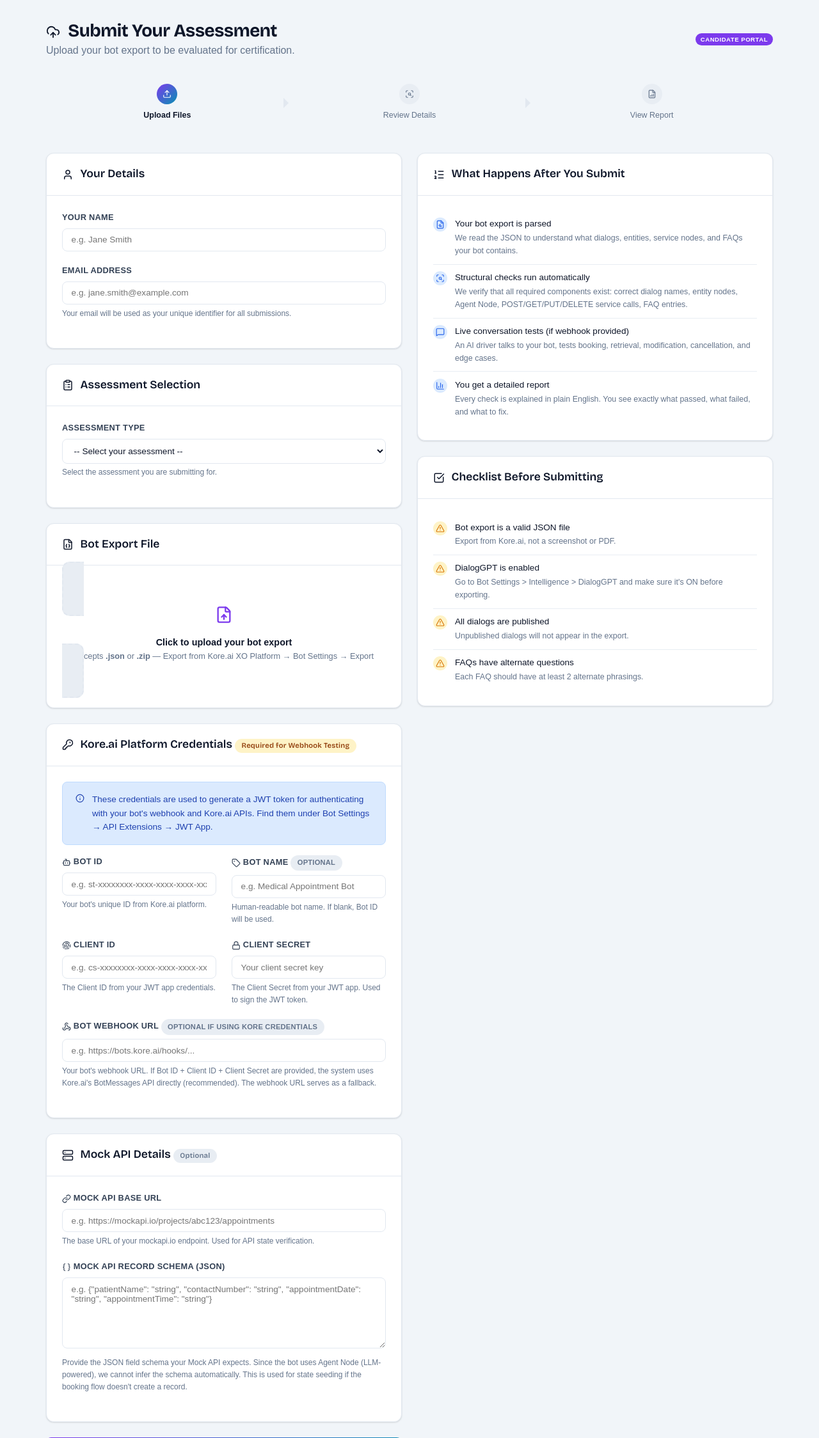
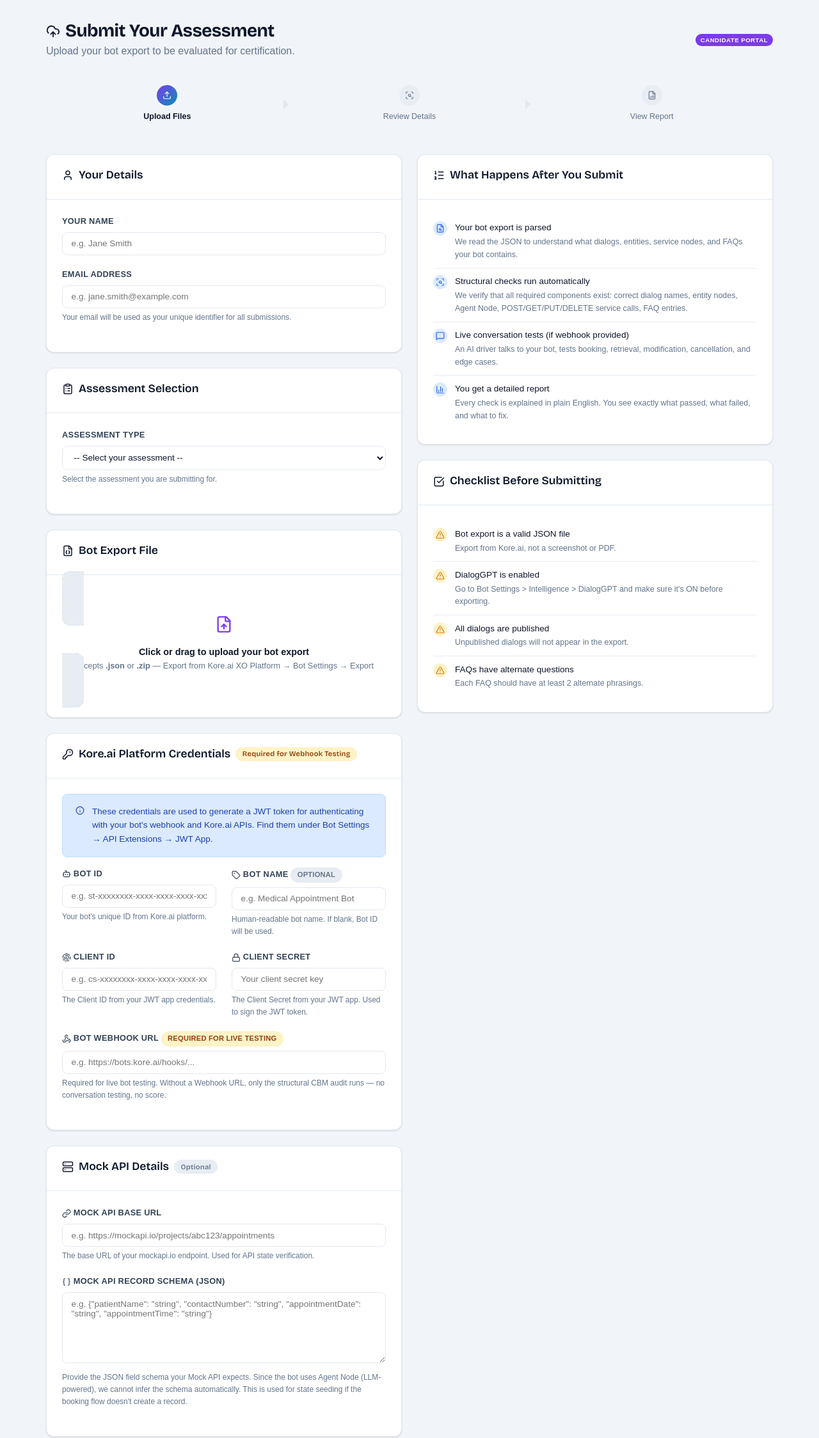
Before and after one commit to Lonewolf-coder/EvalAutomaton, a FastAPI app: page /candidate/ in a window 1280 px wide. Shown: the part 56-2304 px from the top of the page at 64% size. Run offline with FastAPI, Linux system fonts and the light colour scheme; some web fonts are replaced.

Commit message:
fix: drag-drop file upload, correct webhook URL label, align heading icons
Co-Authored-By: Claude Sonnet 4.6 <noreply@anthropic.com>

```diff
--- a/src/governiq/templates/candidate_submit.html
+++ b/src/governiq/templates/candidate_submit.html
@@ -5,7 +5,8 @@
 <div class="container">
     <div class="flex-between spacer">
         <div>
-            <h1><i data-lucide="upload-cloud" class="icon icon-lg" style="margin-right:.4rem;"></i> Submit Your Assessment</h1>
+            <!-- Bug 3 fix: removed inline margin-right style, added card-title class to h1 -->
+            <h1 class="card-title"><i data-lucide="upload-cloud" class="icon icon-lg"></i> Submit Your Assessment</h1>
             <p class="text-muted">Upload your bot export to be evaluated for certification.</p>
         </div>
         <span class="portal-badge portal-badge--candidate">Candidate Portal</span>
@@ -27,7 +28,8 @@
         <div>
             <form id="submissionForm" action="/candidate/submit" method="post" enctype="multipart/form-data">
                 <div class="card spacer">
-                    <div class="card-header"><h3><i data-lucide="user" class="icon" style="margin-right:.4rem;"></i> Your Details</h3></div>
+                    <!-- Bug 3 fix: removed inline margin-right style, added card-title class -->
+                    <div class="card-header"><h3 class="card-title"><i data-lucide="user" class="icon"></i> Your Details</h3></div>
                     <div class="card-body">
                         <div class="form-group">
                             <label class="form-label">Your Name</label>
@@ -42,7 +44,8 @@
                 </div>
 
                 <div class="card spacer">
-                    <div class="card-header"><h3><i data-lucide="clipboard-list" class="icon" style="margin-right:.4rem;"></i> Assessment Selection</h3></div>
+                    <!-- Bug 3 fix: removed inline margin-right style, added card-title class -->
+                    <div class="card-header"><h3 class="card-title"><i data-lucide="clipboard-list" class="icon"></i> Assessment Selection</h3></div>
                     <div class="card-body">
                         <div class="form-group">
                             <label class="form-label">Assessment Type</label>
@@ -58,21 +61,26 @@
                 </div>
 
                 <div class="card spacer">
-                    <div class="card-header"><h3><i data-lucide="file-json" class="icon" style="margin-right:.4rem;"></i> Bot Export File</h3></div>
+                    <!-- Bug 3 fix: removed inline margin-right style, added card-title class -->
+                    <div class="card-header"><h3 class="card-title"><i data-lucide="file-json" class="icon"></i> Bot Export File</h3></div>
                     <div class="card-body">
                         <div class="form-group">
+                            <!-- Bug 1 fix: added drag-drop support and clear button -->
                             <label class="file-upload" id="exportUpload">
                                 <input type="file" name="bot_export" accept=".json,.zip" required>
                                 <div class="file-upload-icon"><i data-lucide="file-up" class="icon icon-xl" style="color:var(--primary);"></i></div>
-                                <div class="file-upload-text">Click to upload your bot export</div>
+                                <div class="file-upload-text">Click or drag to upload your bot export</div>
                                 <div class="file-upload-hint">Accepts <strong>.json</strong> or <strong>.zip</strong> — Export from Kore.ai XO Platform &rarr; Bot Settings &rarr; Export</div>
+                                <!-- Bug 1 fix: clear button — hidden until a file is selected -->
+                                <button type="button" class="file-clear" title="Remove file">×</button>
                             </label>
                         </div>
                     </div>
                 </div>
 
                 <div class="card spacer">
-                    <div class="card-header"><h3><i data-lucide="key-round" class="icon" style="margin-right:.4rem;"></i> Kore.ai Platform Credentials <span class="badge badge-warn">Required for Webhook Testing</span></h3></div>
+                    <!-- Bug 3 fix: removed inline margin-right style, added card-title class -->
+                    <div class="card-header"><h3 class="card-title"><i data-lucide="key-round" class="icon"></i> Kore.ai Platform Credentials <span class="badge badge-warn">Required for Webhook Testing</span></h3></div>
                     <div class="card-body">
                         <div class="alert alert-info" style="margin-bottom:1rem;">
                             <i data-lucide="info" class="icon icon-sm" style="flex-shrink:0;margin-top:2px;"></i>
@@ -103,15 +111,17 @@
                             </div>
                         </div>
                         <div class="form-group">
-                            <label class="form-label"><i data-lucide="webhook" class="icon icon-sm"></i> Bot Webhook URL <span class="badge badge-grey">Optional if using Kore credentials</span></label>
+                            <!-- Bug 2 fix: changed badge from grey/Optional to warn/Required, updated hint text -->
+                            <label class="form-label"><i data-lucide="webhook" class="icon icon-sm"></i> Bot Webhook URL <span class="badge badge-warn">Required for Live Testing</span></label>
                             <input type="url" name="webhook_url" class="form-input" placeholder="e.g. https://bots.kore.ai/hooks/...">
-                            <div class="form-hint">Your bot's webhook URL. If Bot ID + Client ID + Client Secret are provided, the system uses Kore.ai's BotMessages API directly (recommended). The webhook URL serves as a fallback.</div>
+                            <div class="form-hint">Required for live bot testing. Without a Webhook URL, only the structural CBM audit runs — no conversation testing, no score.</div>
                         </div>
                     </div>
                 </div>
 
                 <div class="card spacer">
-                    <div class="card-header"><h3><i data-lucide="server" class="icon" style="margin-right:.4rem;"></i> Mock API Details <span class="badge badge-grey">Optional</span></h3></div>
+                    <!-- Bug 3 fix: removed inline margin-right style, added card-title class -->
+                    <div class="card-header"><h3 class="card-title"><i data-lucide="server" class="icon"></i> Mock API Details <span class="badge badge-grey">Optional</span></h3></div>
                     <div class="card-body">
                         <div class="form-group">
                             <label class="form-label"><i data-lucide="link" class="icon icon-sm"></i> Mock API Base URL</label>
@@ -135,7 +145,8 @@
         <!-- Info Panel -->
         <div>
             <div class="card spacer">
-                <div class="card-header"><h3><i data-lucide="list-ordered" class="icon" style="margin-right:.4rem;"></i> What Happens After You Submit</h3></div>
+                <!-- Bug 3 fix: removed inline margin-right style, added card-title class -->
+                <div class="card-header"><h3 class="card-title"><i data-lucide="list-ordered" class="icon"></i> What Happens After You Submit</h3></div>
                 <div class="card-body">
                     <div class="check-row">
                         <div class="check-icon check-icon--info"><i data-lucide="file-search" class="icon icon-sm"></i></div>
@@ -157,7 +168,8 @@
             </div>
 
             <div class="card">
-                <div class="card-header"><h3><i data-lucide="check-square" class="icon" style="margin-right:.4rem;"></i> Checklist Before Submitting</h3></div>
+                <!-- Bug 3 fix: removed inline margin-right style, added card-title class -->
+                <div class="card-header"><h3 class="card-title"><i data-lucide="check-square" class="icon"></i> Checklist Before Submitting</h3></div>
                 <div class="card-body">
                     <div class="check-row">
                         <div class="check-icon check-icon--warn"><i data-lucide="alert-triangle" class="icon icon-sm"></i></div>
@@ -183,15 +195,60 @@
 
 {% block extra_scripts %}
 <script>
-document.querySelectorAll('.file-upload').forEach(label => {
-    const input = label.querySelector('input[type="file"]');
-    input.addEventListener('change', () => {
+/* Bug 1 fix: drag-and-drop support + clear button for file upload fields */
+document.querySelectorAll('.file-upload').forEach(function(label) {
+    var input = label.querySelector('input[type="file"]');
+    var clearBtn = label.querySelector('.file-clear');
+
+    function updateFileUI() {
         if (input.files.length > 0) {
             label.classList.add('has-file');
             label.querySelector('.file-upload-text').textContent = input.files[0].name;
-            label.querySelector('.file-upload-hint').textContent = (input.files[0].size / 1024).toFixed(1) + ' KB';
+            label.querySelector('.file-upload-hint').textContent = (input.files[0].size / 1024).toFixed(1) + ' KB — ready to submit';
+            if (clearBtn) clearBtn.style.display = 'flex';
+        }
+    }
+
+    function clearFile(e) {
+        e.preventDefault(); e.stopPropagation();
+        input.value = '';
+        label.classList.remove('has-file', 'drag-active');
+        label.querySelector('.file-upload-text').textContent = 'Click or drag to upload your bot export';
+        label.querySelector('.file-upload-hint').textContent = 'Accepts .json or .zip — Export from Kore.ai XO Platform → Bot Settings → Export';
+        if (clearBtn) clearBtn.style.display = 'none';
+    }
+
+    input.addEventListener('change', updateFileUI);
+
+    label.addEventListener('dragover', function(e) {
+        e.preventDefault();
+        label.classList.add('drag-active');
+    });
+    label.addEventListener('dragleave', function(e) {
+        if (!label.contains(e.relatedTarget)) {
+            label.classList.remove('drag-active');
         }
     });
+    label.addEventListener('drop', function(e) {
+        e.preventDefault();
+        label.classList.remove('drag-active');
+        if (e.dataTransfer.files.length > 0) {
+            try {
+                var dt = new DataTransfer();
+                dt.items.add(e.dataTransfer.files[0]);
+                input.files = dt.files;
+            } catch(err) {
+                label.classList.add('has-file');
+                label.querySelector('.file-upload-text').textContent = e.dataTransfer.files[0].name;
+                label.querySelector('.file-upload-hint').textContent = (e.dataTransfer.files[0].size / 1024).toFixed(1) + ' KB';
+                if (clearBtn) clearBtn.style.display = 'flex';
+                return;
+            }
+            updateFileUI();
+        }
+    });
+
+    if (clearBtn) clearBtn.addEventListener('click', clearFile);
 });
 </script>
 {% endblock %}
```
